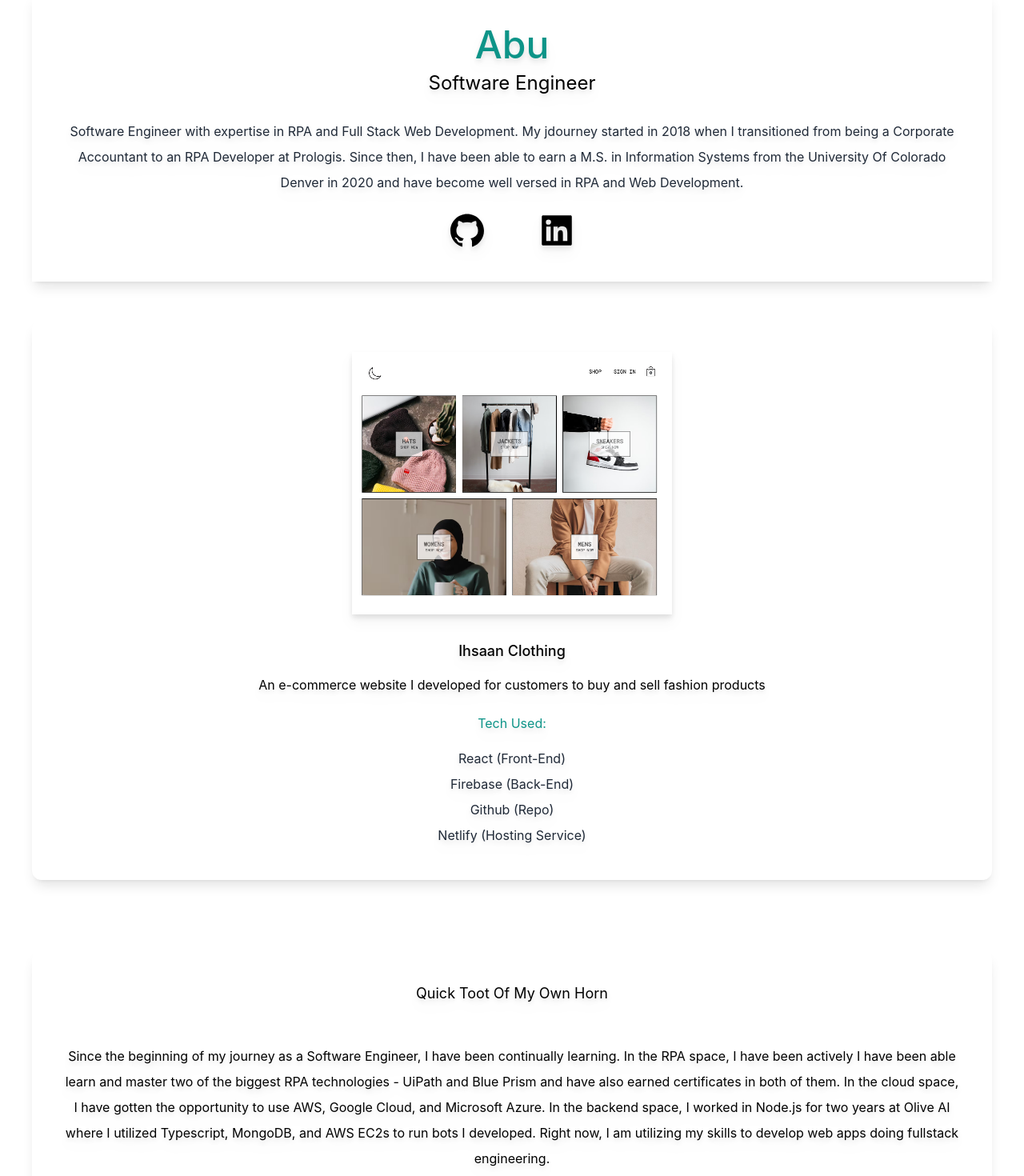
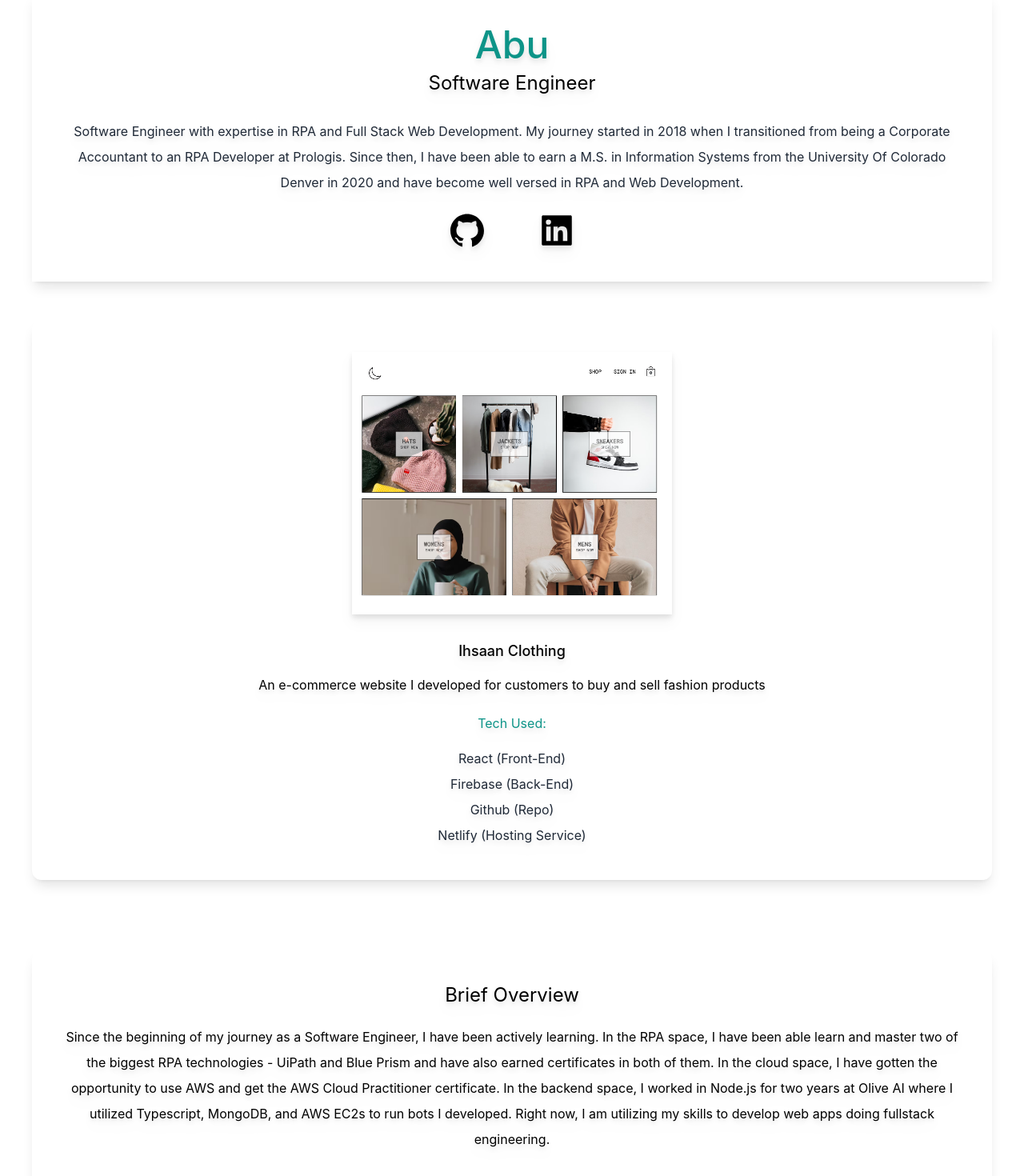
Before and after one commit to abu-jeylani/portfolio, a Next.js app: page / in a window 1280 px wide. Shown: the part 160-1630 px from the top of the page at 80% size. Built offline with nearby package versions, Linux system fonts and the light colour scheme.

Commit message:
fixing grammatical errors

```diff
--- a/pages/index.js
+++ b/pages/index.js
@@ -5,6 +5,8 @@ import { FaLaptopCode } from "react-icons/fa";
 import { AiFillGithub, AiFillLinkedin } from "react-icons/ai";
 import Image from "next/image";
 import ihsaan from "../public/ihsaan-clothing-home-page.png";
+import personalPhoto from "../public/personal.png";
+
 export default function Home() {
   const [darkMode, setDarkMode] = useState(false);
 
@@ -37,7 +39,7 @@ export default function Home() {
           <ul className="flex items-center">
             <li>
               <a
-                className="bg-gradient-to-r from-cyan-500 to-teal-500 text-white px-4 py-2 rounded-md ml-8 cursor-pointer"
+                className="bg-gradient-to-r from-black to-teal-600 text-white px-4 py-2 rounded-md ml-8 cursor-pointer"
                 onClick={downloadPDF}
               >
                 Resume
@@ -45,13 +47,13 @@ export default function Home() {
             </li>
           </ul>
         </nav>
-        <section className="  drop-shadow-lg shadow-lg p-10 ">
+        <section className="drop-shadow-lg shadow-lg p-10 max-w-full">
           <div className="text-center">
             <h2 className="text-5xl text-teal-600 font-medium">Abu </h2>
             <h3 className="text-2xl py-2">Software Engineer</h3>
             <p className="text-md py-5 leading-8 text-gray-800">
               Software Engineer with expertise in RPA and Full Stack Web
-              Development. My jdourney started in 2018 when I transitioned from
+              Development. My journey started in 2018 when I transitioned from
               being a Corporate Accountant to an RPA Developer at Prologis.
               Since then, I have been able to earn a M.S. in Information Systems
               from the University Of Colorado Denver in 2020 and have become
@@ -62,7 +64,7 @@ export default function Home() {
             <a href="https://github.com/abu-jeylani">
               <AiFillGithub />
             </a>
-            <a href="https://www.linkedin.com/in/abu-m-5884a676/">
+            <a href="https://www.linkedin.com/in/abu-m-5884a676/IMG_7967">
               <AiFillLinkedin />
             </a>
           </div>
@@ -98,19 +100,19 @@ export default function Home() {
           </div>
         </section>
         <section className="py-10 text-center drop-shadow-lg shadow-lg p-10 rounded-xl my-10  dark:bg-white flex-1">
-          <h1 className="text-lg mb-10">Quick Toot Of My Own Horn</h1>
           <div>
+            <h2 className="text-center text-2xl mb-3">Brief Overview</h2>
             <p className="text-md py-2 leading-8 text-black-800 dark:text-black-200">
               Since the beginning of my journey as a Software Engineer, I have
-              been continually learning. In the RPA space, I have been actively
-              I have been able learn and master two of the biggest RPA
-              technologies - UiPath and Blue Prism and have also earned
-              certificates in both of them. In the cloud space, I have gotten
-              the opportunity to use AWS, Google Cloud, and Microsoft Azure. In
-              the backend space, I worked in Node.js for two years at Olive AI
-              where I utilized Typescript, MongoDB, and AWS EC2s to run bots I
-              developed. Right now, I am utilizing my skills to develop web apps
-              doing fullstack engineering.
+              been actively learning. In the RPA space, I have been able learn
+              and master two of the biggest RPA technologies - UiPath and Blue
+              Prism and have also earned certificates in both of them. In the
+              cloud space, I have gotten the opportunity to use AWS and get the
+              AWS Cloud Practitioner certificate. In the backend space, I worked
+              in Node.js for two years at Olive AI where I utilized Typescript,
+              MongoDB, and AWS EC2s to run bots I developed. Right now, I am
+              utilizing my skills to develop web apps doing fullstack
+              engineering.
             </p>
           </div>
         </section>
```
Also changed, not shown: personal.png (added).
